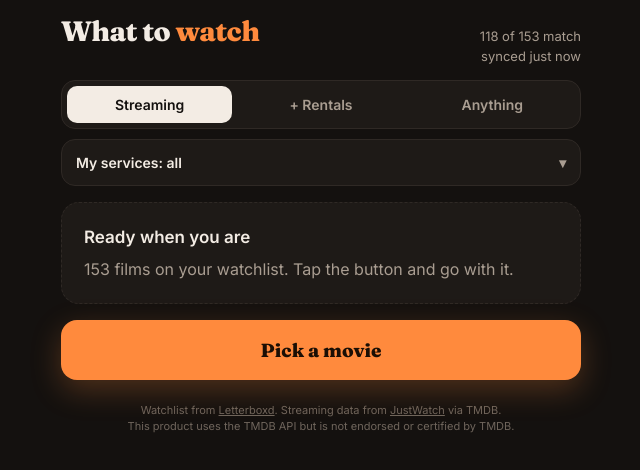
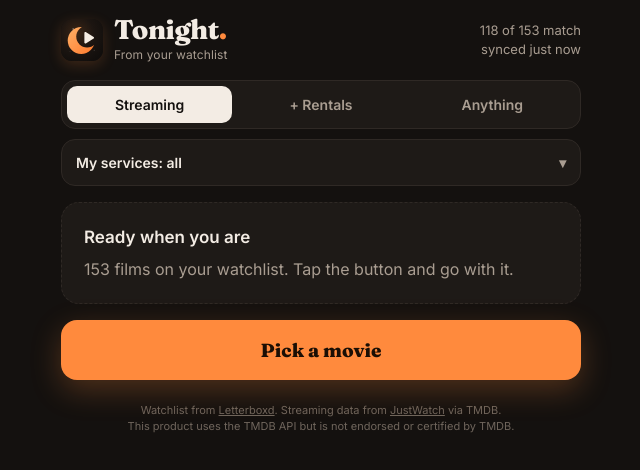
Before and after one commit to wesley-fouse/what-to-watch, a plain HTML site: page index.html in a window 1280 px wide. Shown: the whole page, without its empty margins (319-959 px from the left). Drawn offline with Linux system fonts and the light colour scheme.

Commit message:
Add Tonight branding and home-screen icon

```diff
--- a/index.html
+++ b/index.html
@@ -5,8 +5,14 @@
 <meta name="viewport" content="width=device-width, initial-scale=1, viewport-fit=cover">
 <meta name="theme-color" content="#14110f">
 <meta name="apple-mobile-web-app-capable" content="yes">
+<meta name="mobile-web-app-capable" content="yes">
+<meta name="apple-mobile-web-app-status-bar-style" content="black-translucent">
+<link rel="apple-touch-icon" href="apple-touch-icon.png">
+<link rel="icon" type="image/svg+xml" href="icon.svg">
+<link rel="icon" type="image/png" sizes="32x32" href="favicon-32.png">
+<link rel="manifest" href="manifest.webmanifest">
 <meta name="apple-mobile-web-app-title" content="Tonight">
-<title>What to Watch</title>
+<title>Tonight</title>
 <link rel="preconnect" href="https://fonts.googleapis.com">
 <link rel="preconnect" href="https://fonts.gstatic.com" crossorigin>
 <link href="https://fonts.googleapis.com/css2?family=Fraunces:opsz,wght@9..144,600;9..144,800&family=Inter:wght@400;500;600&display=swap" rel="stylesheet">
@@ -32,9 +38,12 @@
     padding: max(16px, env(safe-area-inset-top)) 16px max(24px, env(safe-area-inset-bottom));
   }
   .wrap { max-width: 520px; margin: 0 auto; }
-  header { display: flex; align-items: baseline; justify-content: space-between; gap: 12px; margin-bottom: 14px; }
-  h1 { font: 800 28px/1.1 Fraunces, Georgia, serif; letter-spacing: -0.02em; }
+  header { display: flex; align-items: center; justify-content: space-between; gap: 12px; margin-bottom: 16px; }
+  .brand { display: flex; align-items: center; gap: 11px; }
+  .brand img { width: 42px; height: 42px; border-radius: 11px; box-shadow: 0 4px 14px rgba(255,138,61,.18); }
+  h1 { font: 800 27px/1 Fraunces, Georgia, serif; letter-spacing: -0.02em; }
   h1 span { color: var(--accent); }
+  .tag { color: var(--dim); font-size: 12px; margin-top: 3px; letter-spacing: .01em; }
   .meta { color: var(--dim); font-size: 13px; text-align: right; }
 
   .modes { display: grid; grid-template-columns: repeat(3, 1fr); gap: 6px; background: var(--panel); padding: 5px; border-radius: 14px; border: 1px solid var(--line); }
@@ -90,7 +99,10 @@
 <body>
 <div class="wrap">
   <header>
-    <h1>What to <span>watch</span></h1>
+    <div class="brand">
+      <img src="icon.svg" alt="">
+      <div><h1>Tonight<span>.</span></h1><div class="tag">From your watchlist</div></div>
+    </div>
     <div class="meta" id="meta">Loading…</div>
   </header>
 
```
Also changed, not shown: apple-touch-icon.png (added), favicon-32.png (added), icon-192.png (added), icon-512.png (added), icon.svg (added), manifest.webmanifest (added).
